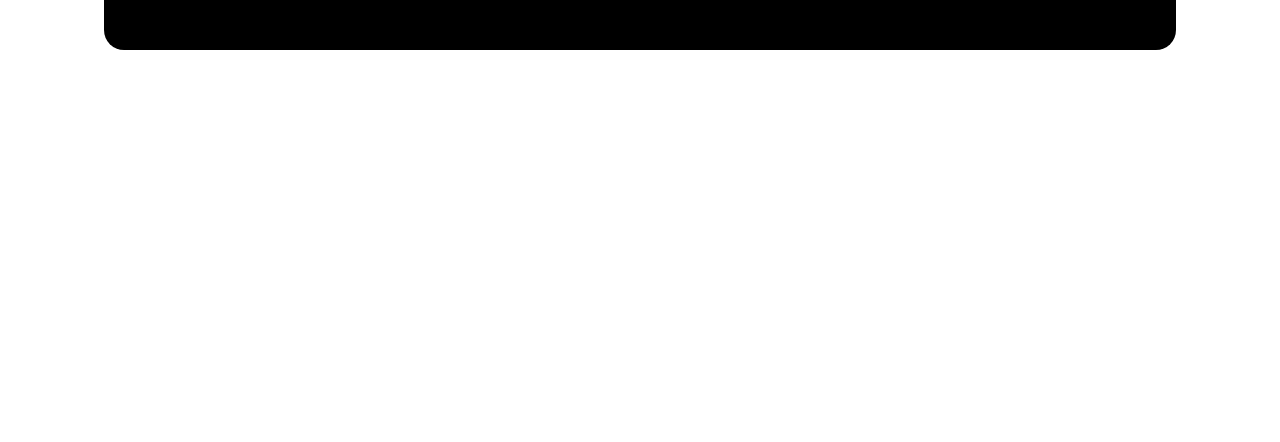
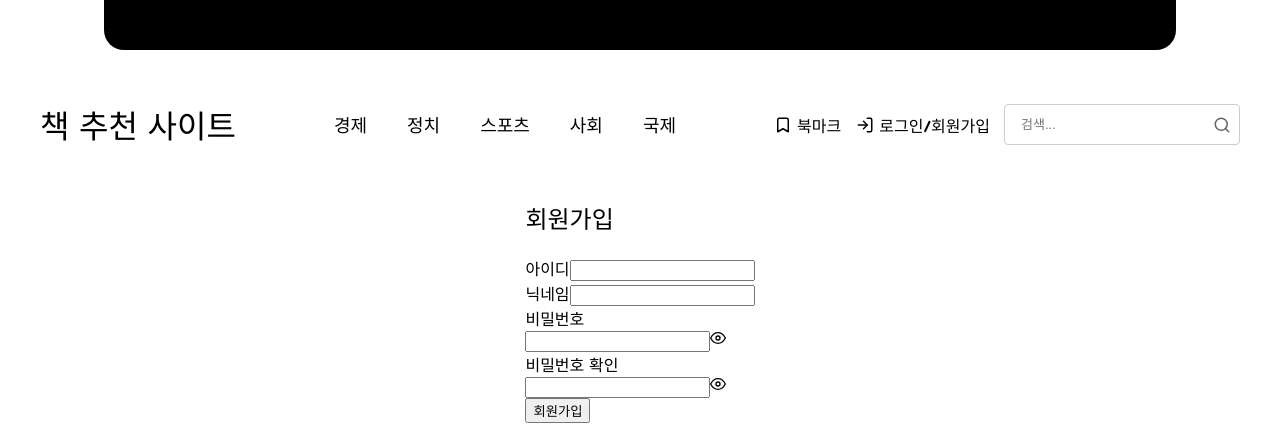
Before and after one commit to elevensheep/ApiProjectReact, a React (Create React App) app: page /signup in a window 1280 px wide. Shown: the part 500-942 px from the top of the page. Before the commit the page ends 800 px from the top, so only its background shows below. Built offline with nearby package versions, Linux system fonts and the light colour scheme.

Commit message:
로그인/회원가입ing

```diff
--- a/package.json
+++ b/package.json
@@ -7,11 +7,14 @@
     "@testing-library/jest-dom": "^6.6.3",
     "@testing-library/react": "^16.2.0",
     "@testing-library/user-event": "^13.5.0",
+    "axios": "^0.27.2",
     "lucide-react": "^0.483.0",
     "react": "^19.0.0",
     "react-dom": "^19.0.0",
+    "react-icons": "^5.5.0",
     "react-router-dom": "^7.3.0",
     "react-scripts": "5.0.1",
+    "sweetalert2": "^11.17.2",
     "web-vitals": "^2.1.4"
   },
   "scripts": {
--- a/src/App.js
+++ b/src/App.js
@@ -6,6 +6,8 @@
 import BookRecommendation from "./components/BookRecommendations";
 import Main from "./components/Main";
 import "./App.css";
+import Login from "./components/Login";
+import Signup from "./components/Signup";
 
 function App() {
     return (
@@ -16,6 +18,8 @@
                 <Routes>
                     <Route path="/" element={<Main />} />
                     <Route path="/category/:category" element={<BookList />} />
+                    <Route path="/login" element={<Login />} />
+                    <Route path="/signup" element={<Signup />} />
                 </Routes>
             </div>
         </Router>
--- /dev/null
+++ b/src/components/Login.js
@@ -0,0 +1,102 @@
+import React, { useEffect, useState } from "react";
+import { Link, useLocation, useNavigate } from "react-router-dom";
+import { FiEye, FiEyeOff } from "react-icons/fi";
+// import "./main.css";
+import Header from "./Header";
+
+const Login = () => {
+  const [userUuid, setUserUuid] = useState("");
+  const [userPassword, setUserPassword] = useState("");
+  const [showPassword, setShowPassword] = useState(false);
+  const [errorMessage, setErrorMessage] = useState("");
+
+  const location = useLocation();
+  const navigate = useNavigate();
+
+  useEffect(() => {
+    const queryParams = new URLSearchParams(location.search);
+    if (queryParams.get("error") === "true") {
+      setErrorMessage("로그인 실패! 아이디 또는 비밀번호를 확인하세요.");
+    }
+  }, [location]);
+
+  const handleSubmit = async (e) => {
+    e.preventDefault();
+
+    if (!userUuid || !userPassword) {
+      setErrorMessage("아이디와 비밀번호를 입력하세요.");
+      return;
+    }
+
+    try {
+      const response = await fetch("http://localhost:8080/login", {
+        method: "POST",
+        headers: {
+          "Content-Type": "application/json",
+        },
+        body: JSON.stringify({ userUuid, userPassword }),
+        credentials: "include", // 쿠키 기반 인증 유지
+      });
+
+      if (!response.ok) {
+        setErrorMessage("로그인 실패! 아이디 또는 비밀번호를 확인하세요.");
+        return;
+      }
+
+      // 응답이 JSON 형식이 아닐 경우 대비 (빈 응답 방지)
+      const text = await response.text();
+      const data = text ? JSON.parse(text) : {};
+
+      console.log("로그인 성공! JWT:", data.token);
+      alert("로그인 성공!");
+      navigate("/");
+
+    } catch (error) {
+      console.error("서버 요청 오류:", error);
+      setErrorMessage("서버 오류 발생! 관리자에게 문의하세요.");
+    }
+  };
+
+  return (
+    <>
+      <Header />
+      <div className="login-container">
+        <h2>로그인</h2>
+        {errorMessage && <div className="error-message">{errorMessage}</div>} {/* 에러 메시지 출력 */}
+        <form onSubmit={handleSubmit} className="login-form">
+          <div className="input-group">
+            <label htmlFor="userUuid">아이디</label>
+            <input
+              type="text"
+              id="userUuid"
+              value={userUuid}
+              onChange={(e) => setUserUuid(e.target.value)}
+              required
+            />
+          </div>
+          <div className="input-group">
+            <label htmlFor="userPassword">비밀번호</label>
+            <div className="password-wrapper">
+              <input
+                type={showPassword ? "text" : "password"}
+                id="userPassword"
+                value={userPassword}
+                onChange={(e) => setUserPassword(e.target.value)}
+                required
+              />
+              <span className="password-eye-icon" onClick={() => setShowPassword(!showPassword)}>
+                {showPassword ? <FiEyeOff /> : <FiEye />}
+              </span>
+            </div>
+          </div>
+          <button type="submit" className="login-btn">로그인</button>
+        </form>
+        <div className="signup-link">
+          <p>아직 회원이 아니신가요? <Link to="/signup">회원가입</Link></p>
+        </div>
+      </div>
+    </>
+  );
+};
+
+export default Login;
--- /dev/null
+++ b/src/components/Signup.js
@@ -0,0 +1,137 @@
+import React, { useState } from "react";
+import { Link, useNavigate } from "react-router-dom";
+import { FiEye, FiEyeOff } from "react-icons/fi";
+import axios from "axios";
+// import './main.css';
+import Swal from 'sweetalert2';
+import Header from "./Header";
+
+const Signup = () => {
+    const [userUuid, setUserUuid] = useState("");
+    const [userNickname, setUserNickname] = useState("");
+    const [userPassword, setUserPassword] = useState("");
+    const [confirmPassword, setConfirmPassword] = useState("");
+    const [showPassword, setShowPassword] = useState(false);
+    const [showConfirmPassword, setShowConfirmPassword] = useState(false);
+    const [errorMessage, setErrorMessage] = useState("");
+    const [passwordMatchError, setPasswordMatchError] = useState("");
+
+    const navigate = useNavigate();
+
+    const handleSubmit = async (e) => {
+        e.preventDefault();
+        if (!userUuid || !userNickname || !userPassword || !confirmPassword) {
+            setErrorMessage("모든 필드를 채워주세요.");
+        } else if (userPassword !== confirmPassword) {
+            setPasswordMatchError("비밀번호가 일치하지 않습니다.");
+        } else {
+            try {
+                const response = await fetch("http://localhost:8080/signup", {
+                    method: "POST",
+                    headers: {
+                        "Content-Type": "application/json"
+                    },
+                    body: JSON.stringify({
+                        userUuid: userUuid,
+                        userNickname: userNickname,
+                        userPassword: userPassword
+                    })
+                });
+
+                if (!response.ok) {
+                    throw new Error("서버 응답 실패");
+                }
+
+                const data = await response.json();
+                console.log("회원가입 성공: ", data);
+
+                Swal.fire({
+                    icon: "success",
+                    title: "회원가입 성공!",
+                    showConfirmButton: false,
+                    timer: 1500
+                });
+            } catch (error) {
+                console.error("회원가입 실패:", error);
+
+                Swal.fire({
+                    icon: "error",
+                    title: "회원가입 실패",
+                    text: error.message
+                });
+            }
+
+        }
+    };
+
+    return (
+        <>
+            <Header />
+            <div className="signup-container">
+                <h2>회원가입</h2>
+                {errorMessage && <p className="error-message">{errorMessage}</p>}
+                {passwordMatchError && <p className="error-message">{passwordMatchError}</p>}
+                <form onSubmit={handleSubmit} className="signup-form">
+                    <div className="input-group">
+                        <label htmlFor="userUuid">아이디</label>
+                        <input
+                            type="text"
+                            id="userUuid"
+                            value={userUuid}
+                            onChange={(e) => setUserUuid(e.target.value)}
+                            required
+                        />
+                    </div>
+                    <div className="input-group">
+                        <label htmlFor="userNickname">닉네임</label>
+                        <input
+                            type="text"
+                            id="userNickname"
+                            value={userNickname}
+                            onChange={(e) => setUserNickname(e.target.value)}
+                            required
+                        />
+                    </div>
+                    <div className="input-group">
+                        <label htmlFor="userPassword">비밀번호</label>
+                        <div className="password-wrapper">
+                            <input
+                                type={showPassword ? "text" : "password"}
+                                id="userPassword"
+                                value={userPassword}
+                                onChange={(e) => setUserPassword(e.target.value)}
+                                required
+                            />
+                            <span className="password-eye-icon" onClick={() => setShowPassword(!showPassword)}>
+                                {showPassword ? <FiEyeOff /> : <FiEye />}
+                            </span>
+                        </div>
+                    </div>
+                    <div className="input-group">
+                        <label htmlFor="confirmPassword">비밀번호 확인</label>
+                        <div className="password-wrapper">
+                            <input
+                                type={showConfirmPassword ? "text" : "password"}
+                                id="confirmPassword"
+                                value={confirmPassword}
+                                onChange={(e) => setConfirmPassword(e.target.value)}
+                                required
+                            />
+                            <span className="password-eye-icon" onClick={() => setShowConfirmPassword(!showConfirmPassword)}>
+                                {showConfirmPassword ? <FiEyeOff /> : <FiEye />}
+                            </span>
+                        </div>
+                    </div>
+                    <button type="submit" className="signup-btn">
+                        회원가입
+                    </button>
+                </form>
+                <div className="signup-link">
+                    <p>아이디가 있으신가요? <Link to="/login">로그인</Link></p>
+                </div>
+            </div>
+        </>
+    );
+};
+
+export default Signup;
--- a/src/index.js
+++ b/src/index.js
@@ -3,9 +3,7 @@
 import './index.css';
 import App from './App';
 import reportWebVitals from './reportWebVitals';
-import Book from './components/Book';
-import bookImage from "./components/123.jpg";
-import BookList from './components/BookList';
+
 
 const root = ReactDOM.createRoot(document.getElementById('root'));
 root.render(
```
Also changed, not shown: 1 other file (tests, documents, lock files or other folders).
